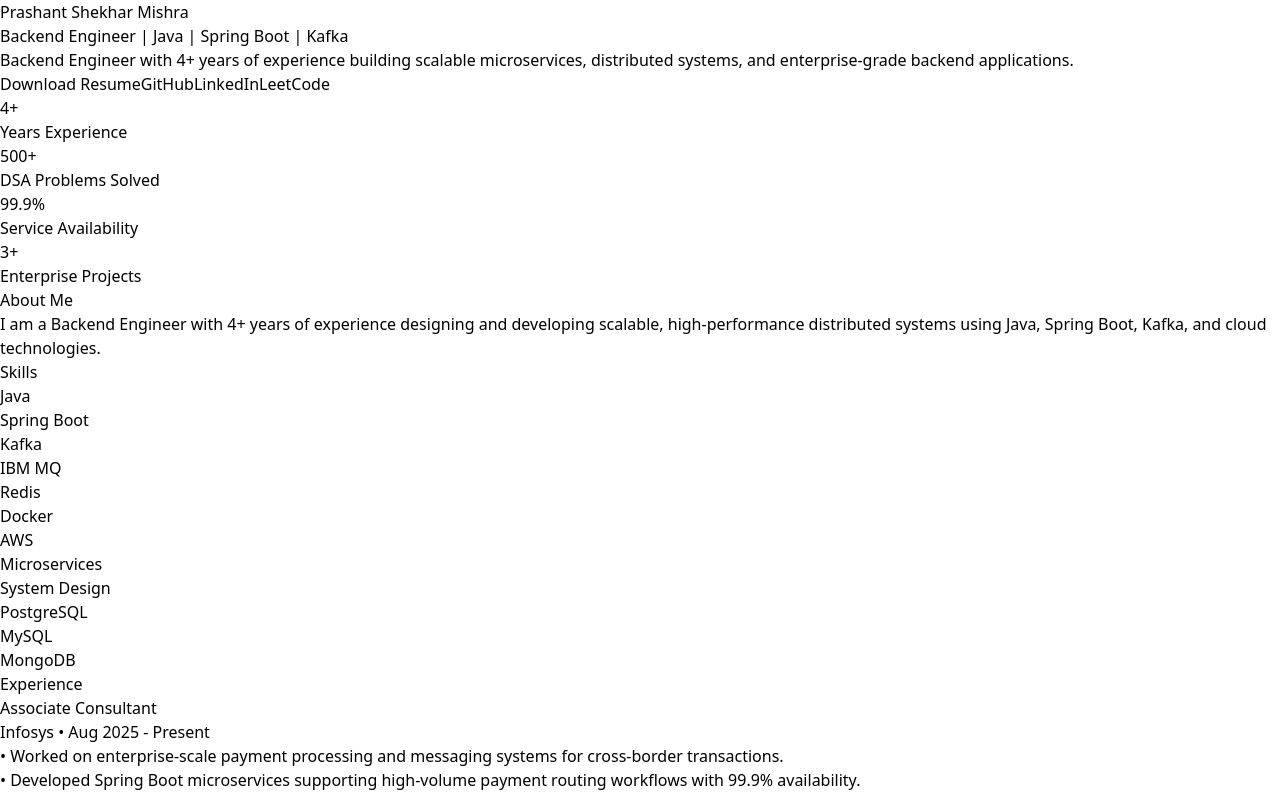
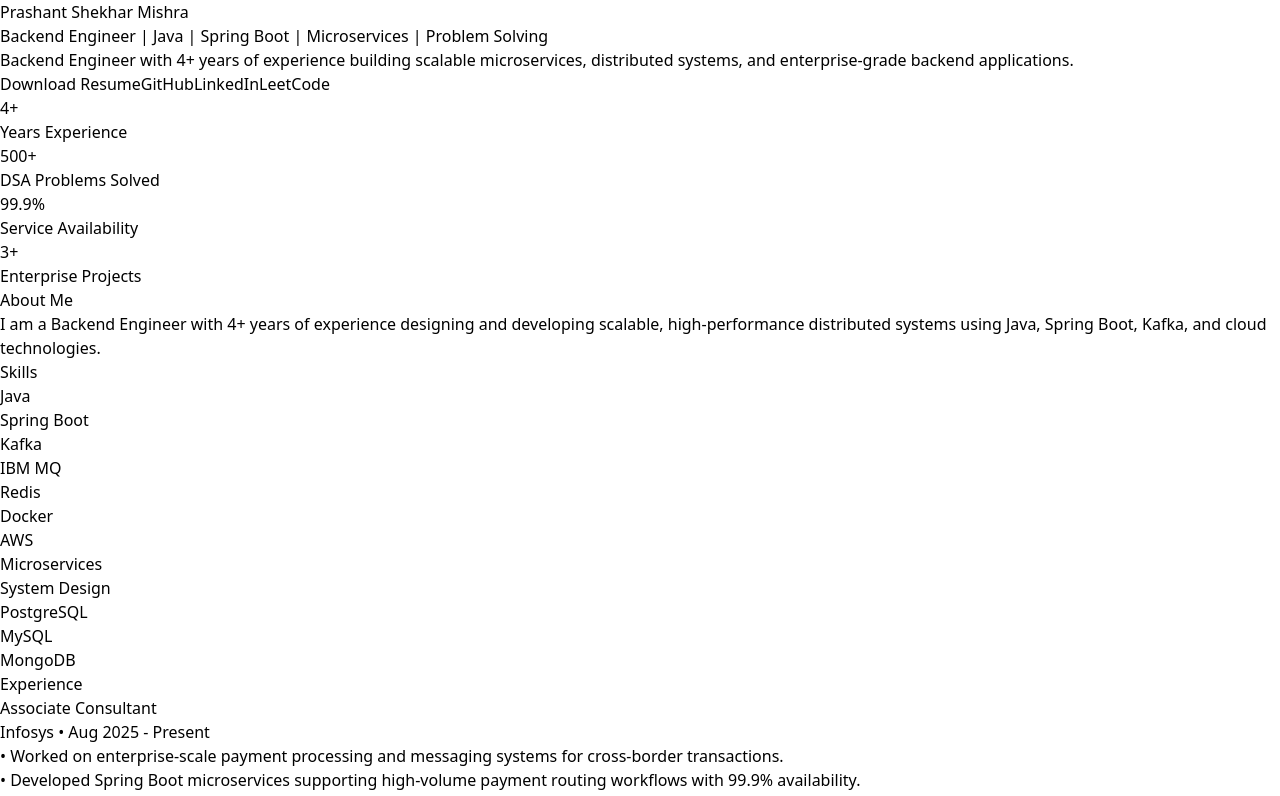
Before and after one commit to PrashantShekhar-Mishra/my-portfolio, a React app: page / in a window 1280 px wide. Shown: the top 796 px of the page. Built offline with nearby package versions, Linux system fonts and the light colour scheme; the HTML template or start-up script is replaced by a standard one.

Commit message:
update portfolio

```diff
--- a/src/App.tsx
+++ b/src/App.tsx
@@ -88,7 +88,7 @@
         </h1>
 
         <h2 className="text-2xl text-slate-300 mb-6">
-          Backend Engineer | Java | Spring Boot | Kafka
+          Backend Engineer | Java | Spring Boot | Microservices | Problem Solving
         </h2>
 
         <p className="max-w-3xl mx-auto text-slate-400 text-lg">
```
